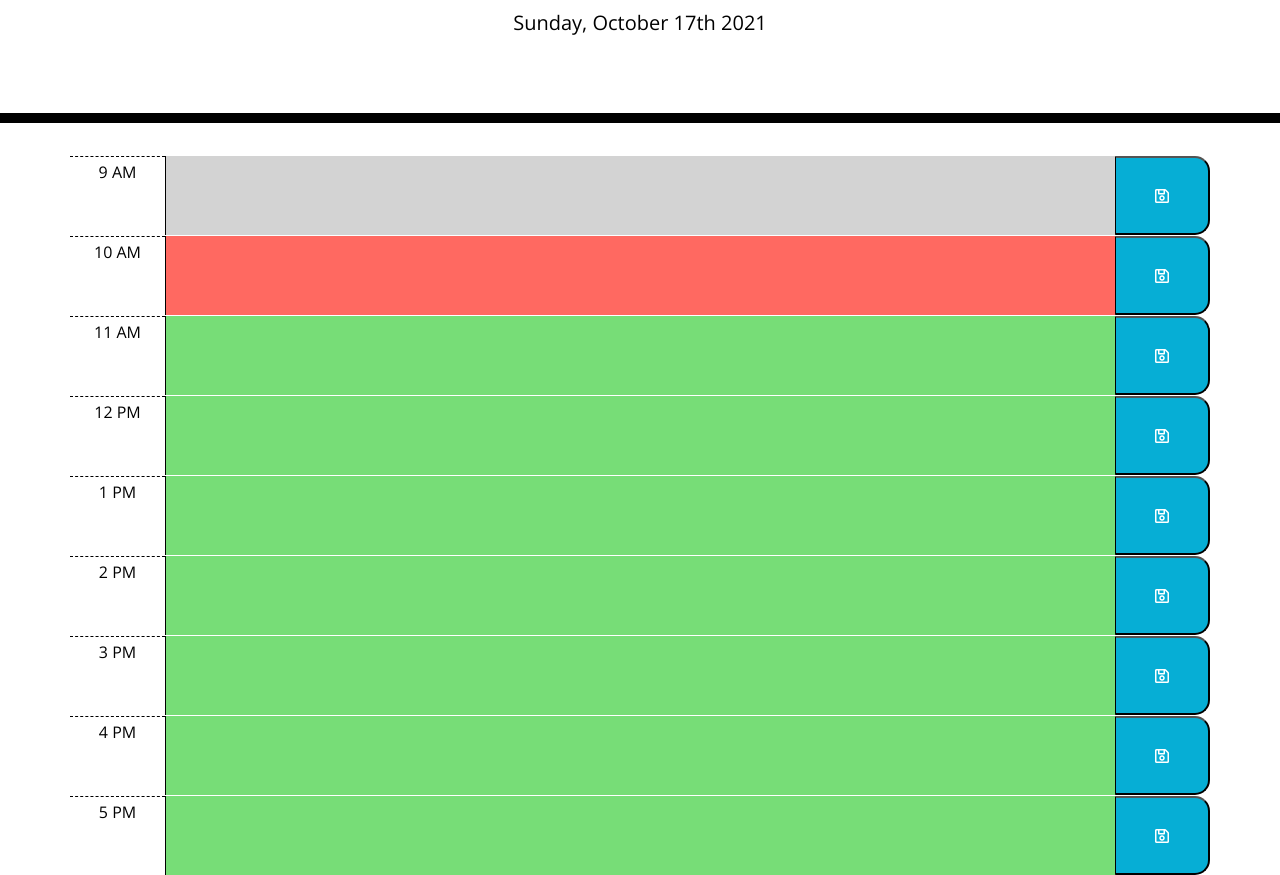
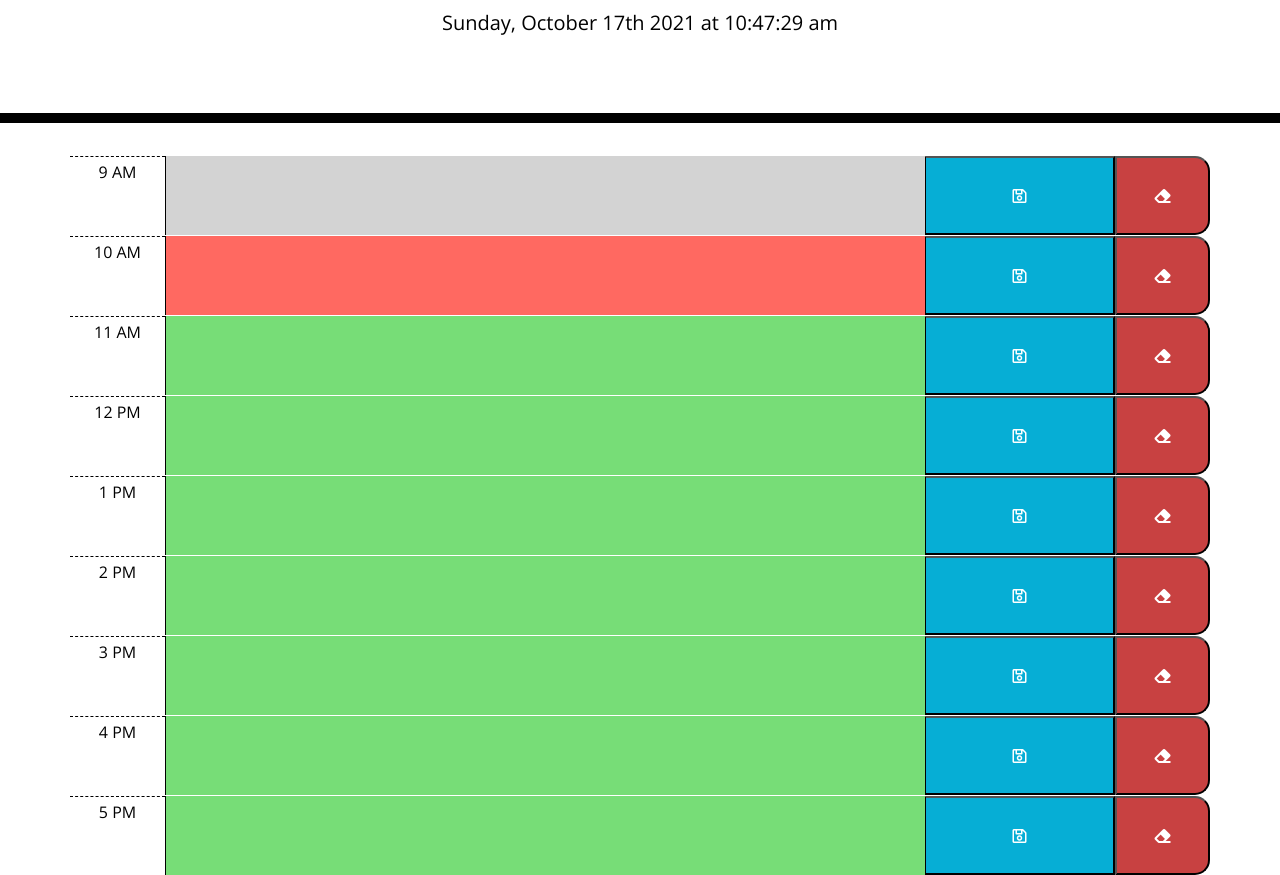
Before and after one commit to hekmatsalehi/day-planner, a plain HTML site: page index.html in a window 1280 px wide. Shown: the part 181-1056 px from the top of the page. Drawn offline with nearby package versions, Linux system fonts and the light colour scheme.

Commit message:
Added clear buttons and modified css file

```diff
--- a/assets/css/style.css
+++ b/assets/css/style.css
@@ -50,23 +50,27 @@ textarea {
 
 .present {
   background-color: #ff6961;
-  color: white;
 }
 
 .future {
   background-color: #77dd77;
-  color: white;
 }
 
 .saveBtn {
   border-left: 1px solid black;
-  border-top-right-radius: 15px;
-  border-bottom-right-radius: 15px;
+
   background-color: #06aed5;
   color: white;
 }
 
-.saveBtn i:hover {
+.saveBtn i:hover, .clearBtn i:hover {
   font-size: 20px;
   transition: all 0.3s ease-in-out;
 }
+
+.clearBtn {
+  border-top-right-radius: 15px;
+  border-bottom-right-radius: 15px;
+  background-color: rgb(200, 65, 65);
+  color: white;
+}
--- a/assets/js/script.js
+++ b/assets/js/script.js
@@ -7,13 +7,13 @@
 // Save the input of each timeblock in localstorage
 
 
+  // Get the today's date and time
+  function displayDateTime(){
+     var today = moment().format("dddd, MMMM Do YYYY [at] hh:mm:ss a");
+     $("#currentDay").text(today);
+  }
 
-$(document).ready(function () {
-
-  // Get the today's date
-  var today = moment().format("dddd, MMMM Do YYYY");
-  $("#currentDay").text(today);
-
+  // Save the user input
   $(".saveBtn").on("click", function () {
     var time = $(this).parent().attr("id");
     var text = $(this).siblings(".description").val();
@@ -30,6 +30,25 @@ $(document).ready(function () {
   $("#15 .description").val(localStorage.getItem("15"));
   $("#16 .description").val(localStorage.getItem("16"));
   $("#17 .description").val(localStorage.getItem("17"));
+
+  // clear the user input
+  $(".clearBtn").on("click", function () {
+    var time = $(this).parent().attr("id");
+    var text = $(this).siblings(".description").val();
+
+    localStorage.removeItem(time, text);
+
+    $("#9 .description").val(localStorage.getItem("9"));
+    $("#10 .description").val(localStorage.getItem("10"));
+    $("#11 .description").val(localStorage.getItem("11"));
+    $("#12 .description").val(localStorage.getItem("12"));
+    $("#13 .description").val(localStorage.getItem("13"));
+    $("#14 .description").val(localStorage.getItem("14"));
+    $("#15 .description").val(localStorage.getItem("15"));
+    $("#16 .description").val(localStorage.getItem("16"));
+    $("#17 .description").val(localStorage.getItem("17"));
+  });
+
 
   function colorCode() {
     var currentHour = moment().hour();
@@ -55,4 +74,4 @@ $(document).ready(function () {
   }
 
   colorCode();
-});
+  setInterval(displayDateTime, 1000)
--- a/index.html
+++ b/index.html
@@ -33,57 +33,66 @@
       <!-- Standered work Timeblocks-->
       <div id="9" class="row time-block">
         <div class="col-1 hour">9 AM</div>
-        <textarea type="text" class="col-10 description"></textarea>
+        <textarea type="text" class="col-8 description"></textarea>
         <!-- <i> tag and class "far" is Floppy icon, imported form Font Awesome  -->
-        <button class="col-1 saveBtn"><i class="far fa-save"></i></button>
+        <button class="col-2 saveBtn"><i class="far fa-save"></i></button>
+        <button class="col-1 clearBtn"><i class="fas fa-eraser"></i></button>
       </div>
 
       <div id="10" class="row time-block">
         <div class="col-1 hour">10 AM</div>
-        <textarea type="text" class="col-10 description"></textarea>
-        <button class="col-1 saveBtn"><i class="far fa-save"></i></button>
+        <textarea type="text" class="col-8 description"></textarea>
+        <button class="col-2 saveBtn"><i class="far fa-save"></i></button>
+        <button class="col-1 clearBtn"><i class="fas fa-eraser"></i></button>
       </div>
 
       <div id="11" class="row time-block">
         <div class="col-1 hour">11 AM</div>
-        <textarea type="text" class="col-10 description"></textarea>
-        <button class="col-1 saveBtn"><i class="far fa-save"></i></button>
+        <textarea type="text" class="col-8 description"></textarea>
+        <button class="col-2 saveBtn"><i class="far fa-save"></i></button>
+        <button class="col-1 clearBtn"><i class="fas fa-eraser"></i></button>
       </div>
 
       <div id="12" class="row time-block">
         <div class="col-1 hour">12 PM</div>
-        <textarea type="text" class="col-10 description"></textarea>
-        <button class="col-1 saveBtn"><i class="far fa-save"></i></button>
+        <textarea type="text" class="col-8 description"></textarea>
+        <button class="col-2 saveBtn"><i class="far fa-save"></i></button>
+        <button class="col-1 clearBtn"><i class="fas fa-eraser"></i></button>
       </div>
 
       <div id="13" class="row time-block">
         <div class="col-1 hour">1 PM</div>
-        <textarea type="text" class="col-10 description"></textarea>
-        <button class="col-1 saveBtn"><i class="far fa-save"></i></button>
+        <textarea type="text" class="col-8 description"></textarea>
+        <button class="col-2 saveBtn"><i class="far fa-save"></i></button>
+        <button class="col-1 clearBtn"><i class="fas fa-eraser"></i></button>
       </div>
 
       <div id="14" class="row time-block">
         <div class="col-1 hour">2 PM</div>
-        <textarea type="text" class="col-10 description"></textarea>
-        <button class="col-1 saveBtn"><i class="far fa-save"></i></button>
+        <textarea type="text" class="col-8 description"></textarea>
+        <button class="col-2 saveBtn"><i class="far fa-save"></i></button>
+        <button class="col-1 clearBtn"><i class="fas fa-eraser"></i></button>
       </div>
 
       <div id="15" class="row time-block">
         <div class="col-1 hour">3 PM</div>
-        <textarea type="text" class="col-10 description"></textarea>
-        <button class="col-1 saveBtn"><i class="far fa-save"></i></button>
+        <textarea type="text" class="col-8 description"></textarea>
+        <button class="col-2 saveBtn"><i class="far fa-save"></i></button>
+        <button class="col-1 clearBtn"><i class="fas fa-eraser"></i></button>
       </div>
 
       <div id="16" class="row time-block">
         <div class="col-1 hour">4 PM</div>
-        <textarea type="text" class="col-10 description"></textarea>
-        <button class="col-1 saveBtn"><i class="far fa-save"></i></button>
+        <textarea type="text" class="col-8 description"></textarea>
+        <button class="col-2 saveBtn"><i class="far fa-save"></i></button>
+        <button class="col-1 clearBtn"><i class="fas fa-eraser"></i></button>
       </div>
 
       <div id="17" class="row time-block">
         <div class="col-1 hour">5 PM</div>
-        <textarea type="text" class="col-10 description"></textarea>
-        <button class="col-1 saveBtn"><i class="far fa-save"></i></button>
+        <textarea type="text" class="col-8 description"></textarea>
+        <button class="col-2 saveBtn"><i class="far fa-save"></i></button>
+        <button class="col-1 clearBtn"><i class="fas fa-eraser"></i></button>
       </div>
 
     </div>
```
Also changed, not shown: assets/images/screenshot.png.
